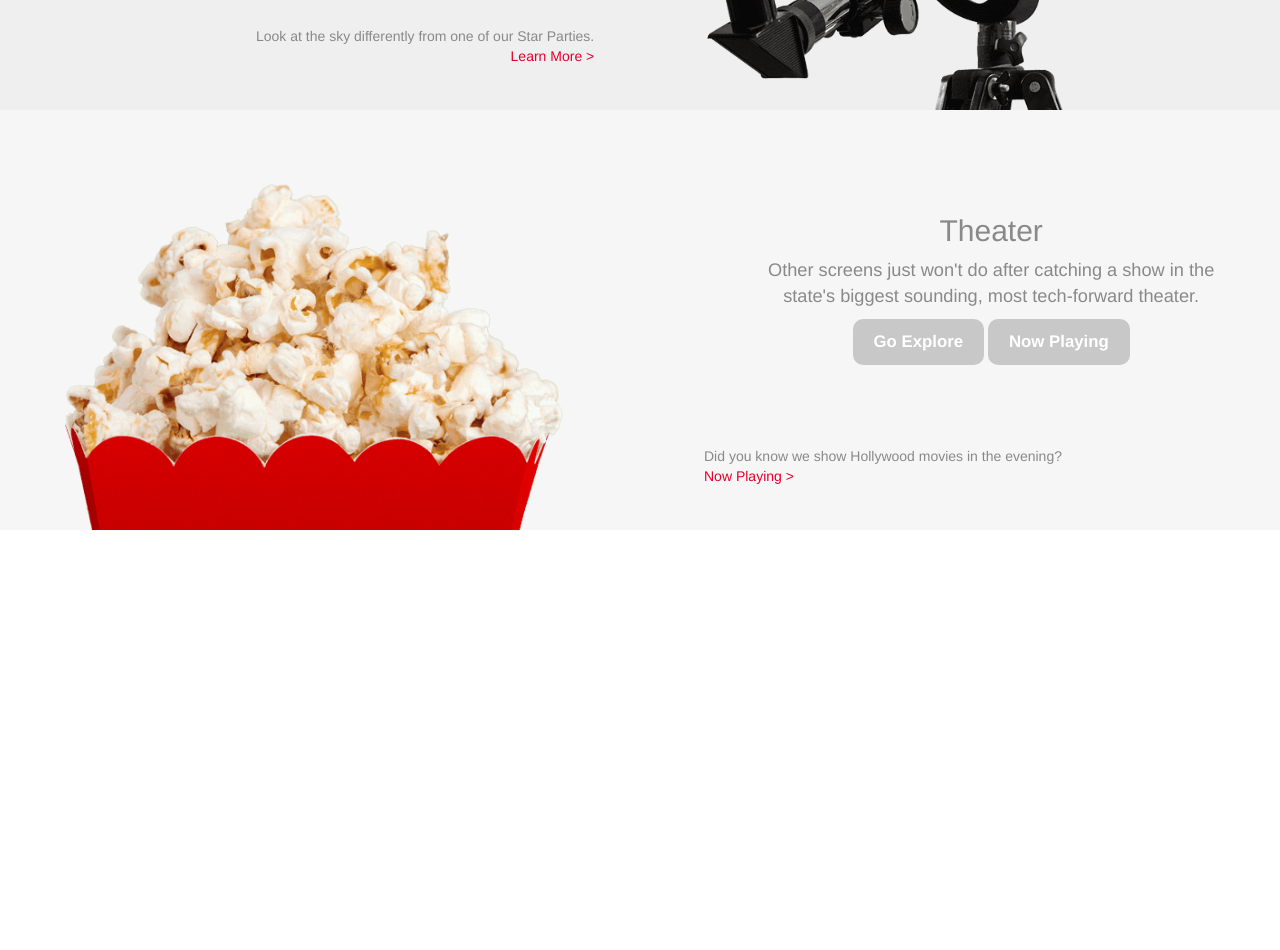
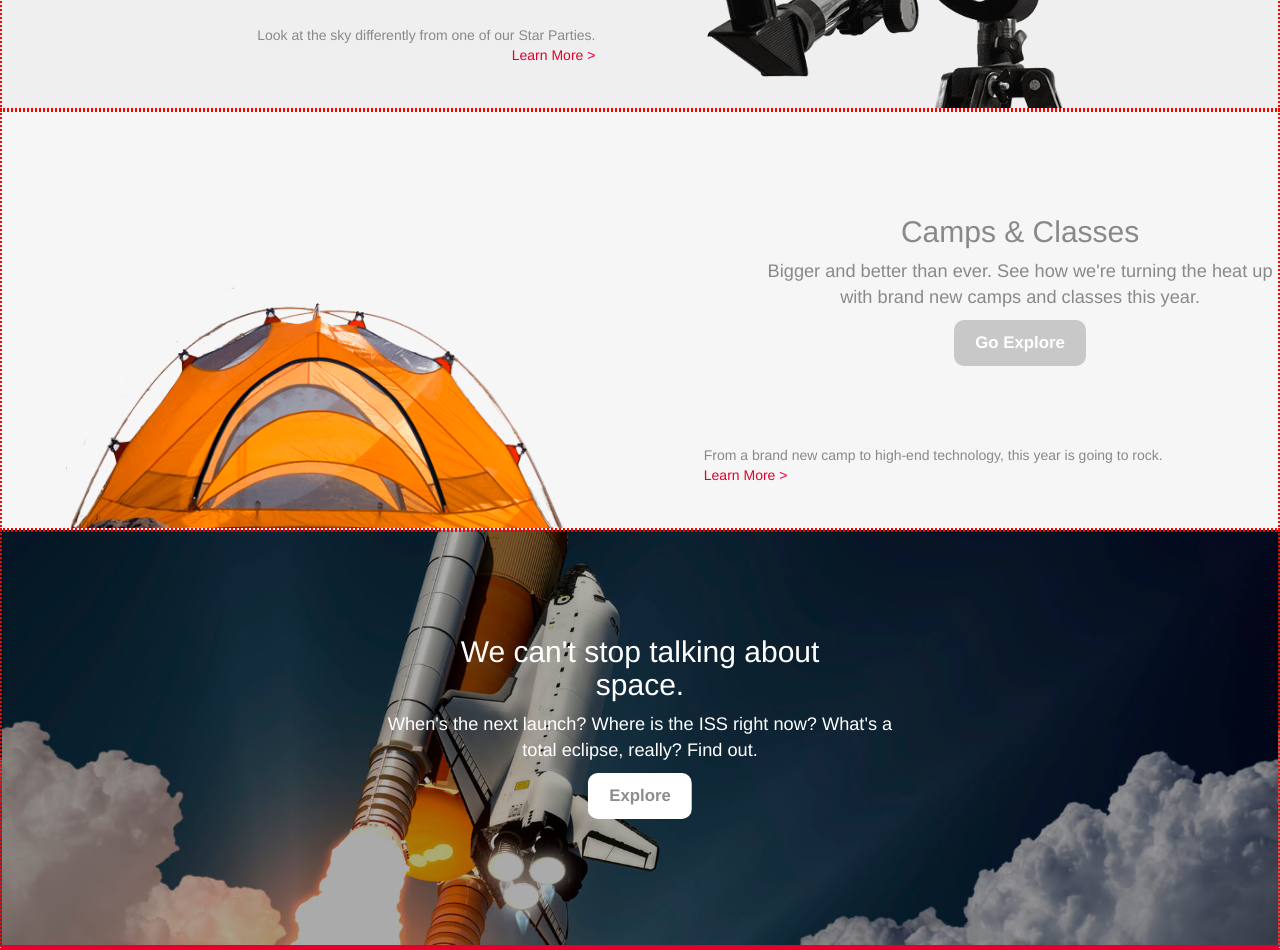
Before and after one commit to ericanafziger/omsi-site-clone, a plain HTML site: page index.html in a window 1280 px wide. Shown: the part 2240-3190 px from the top of the page. Before the commit the page ends 2770 px from the top, so only its background shows below. Drawn offline with nearby package versions, Linux system fonts and the light colour scheme.

Commit message:
add space section

```diff
--- a/css/styles.css
+++ b/css/styles.css
@@ -123,9 +123,10 @@ p {
 }
 .section {
   position: relative;
-  top: 90%;
+  top: 80%;
   height: 420px;
   background: #EFEFEF;
+  border: 2px dotted red;
 }
 .text {
   position: absolute;
@@ -152,6 +153,8 @@ p {
 }
 .section-img img {
   max-width: 100%;
+  max-height: 100%;
+  object-fit: cover;
 }
 .section a {
   color: #E4002B;
@@ -184,6 +187,25 @@ p {
 .events .small-text {
   left: 20%;
 }
+.space {
+  text-align: center;
+  border-bottom: 5px solid #E4002B;
+  background-image: url(../img/spaceshuttle.jpg);
+  background-size: cover;
+  background-position: center;
+}
+.space .text  {
+  left:50%;
+  transform: translate(-50%,0);
+  color: #fff;
+}
+.space .btn-feature {
+  background-color: #fff;
+  color: #8C8C8C;
+}
+.space h2, .space p  {
+  color: #fff;
+}
 @media screen and (max-width: 992px) {
   .section-img {
     left: 50%;
--- a/index.html
+++ b/index.html
@@ -122,21 +122,29 @@
 
         <div class="col-sm-6 col-md-12 section theater">
           <div class="text">
-            <h2>Theater</h2>
-            <p>Other screens just won't do after catching a show in the<br> state's biggest sounding, most tech-forward theater.</p>
+            <h2>Camps & Classes</h2>
+            <p>Bigger and better than ever. See how we're turning the heat up<br> with brand new camps and classes this year.</p>
             <button type="button" name="button" class="btn btn-feature">Go Explore</button>
-            <button type="button" name="button" class="btn btn-feature">Now Playing</button>
           </div>
           <div class="small-text">
-            <p>Did you know we show Hollywood movies in the evening?<br><a href="#">Now Playing ></a></p>
-
+            <p>From a brand new camp to high-end technology, this year is going to rock.<br><a href="#">Learn More ></a></p>
 
           </div>
           <div class="section-img">
-            <img src="img/popcorn.png" alt="rover">
+            <img src="img/camps.png" alt="rover">
           </div>
-        </div><!--end of theater-->
+        </div><!--end of camps-->
       </div><!--end of row-->
+      <div class="row">
+        <div class="col-xs-12 section space">
+          <div class="text">
+            <h2>We can't stop talking about <br>space.</h2>
+            <p>When's the next launch? Where is the ISS right now? What's a<br> total eclipse, really? Find out.</p>
+            <button type="button" name="button" class="btn btn-feature"> Explore</button>
+          </div>
+        </div><!--end of space-->
+      </div><!--end of row-->
+
     </div><!--end of container-->
 
   <!-- jQuery (necessary for Bootstrap's JavaScript plugins) -->
```
